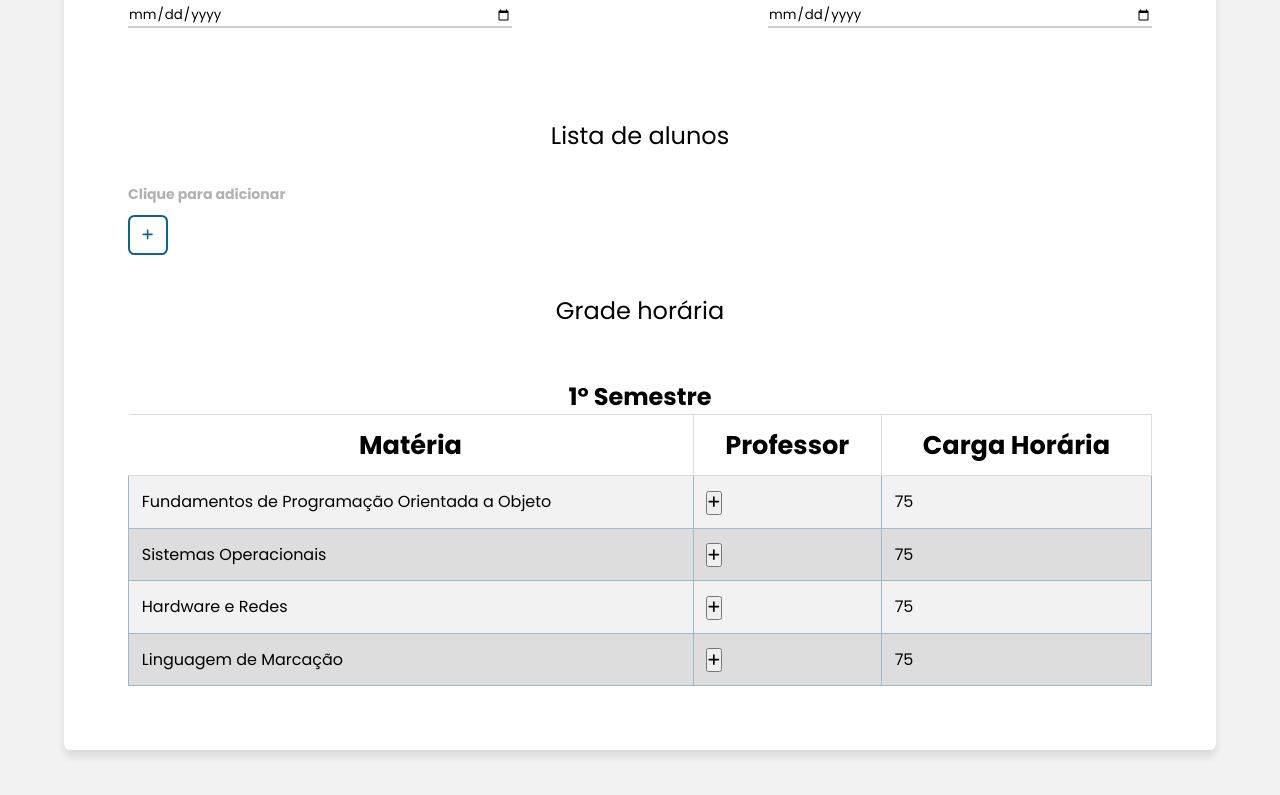
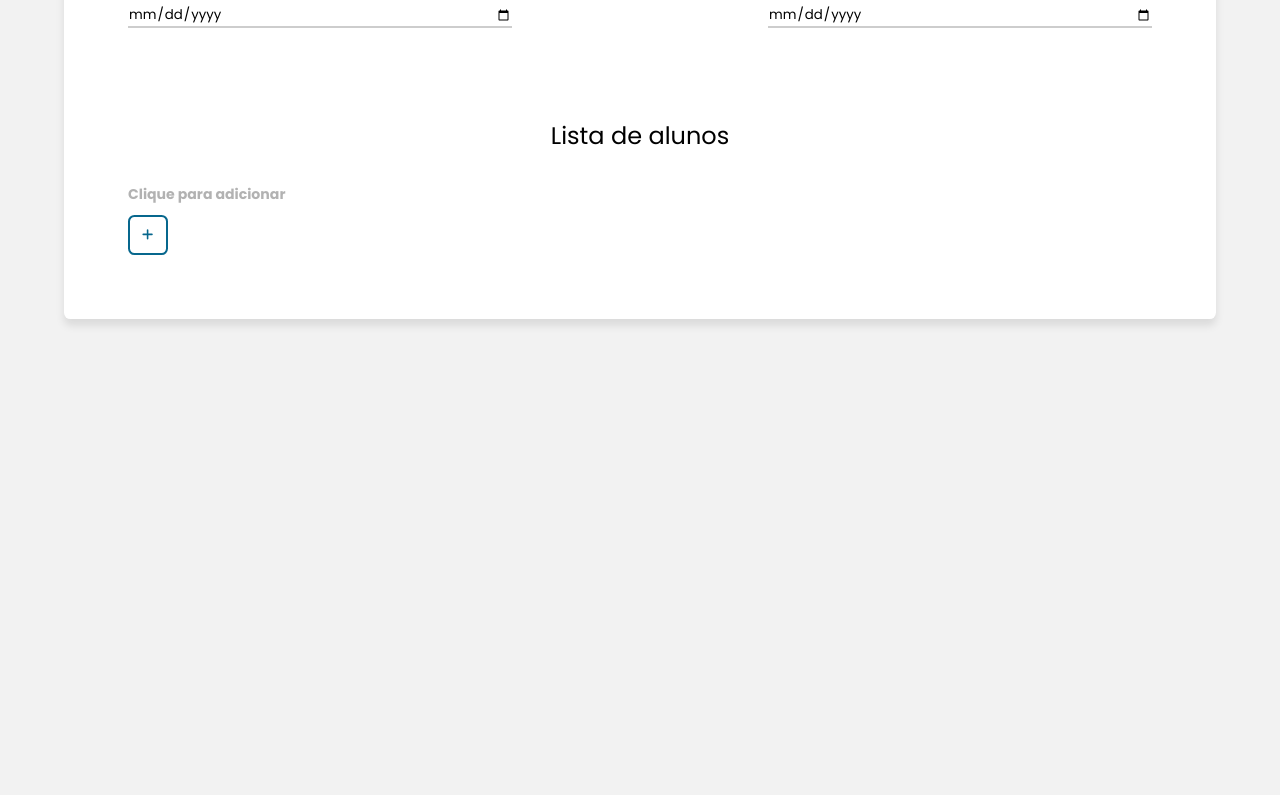
Before and after one commit to larissacoelho21/PlanneEdu-FrontEnd, a React (Vite) app in the folder PlanneEdu_Front/: page /addclass in a window 1280 px wide. Shown: the part 634-1429 px from the top of the page. After the commit the page ends 1004 px from the top, so only its background shows below. Built offline with nearby package versions, Linux system fonts and the light colour scheme.

Commit message:
Continuando página de addclass, criando função pra adicionar um novo estudante na turma (arrumar botões)

```diff
--- a/PlanneEdu_Front/src/Css/Login.css
+++ b/PlanneEdu_Front/src/Css/Login.css
@@ -69,7 +69,7 @@ body {
   padding: 2vw;
   width: 36.5vw;
   height: 4vw;
-  border: rgba(1, 18, 38, 50%) solid 0.11vw;
+  border: rgba(1, 18, 38, 50%) solid 1px;
   border-radius: 0.5vw;
 }
 
@@ -80,7 +80,7 @@ body {
 .inputPassword {
   display: flex;
   justify-content: space-between;
-  border: rgba(1, 18, 38, 50%) solid 0.11vw;
+  border: rgba(1, 18, 38, 50%) solid 1px;
   padding: 1.2vw 2vw;
   border-radius: 0.5vw;
 }
--- a/PlanneEdu_Front/src/Css/Opp/AddClass.css
+++ b/PlanneEdu_Front/src/Css/Opp/AddClass.css
@@ -79,3 +79,48 @@
   color: var(--blue-two);
   border-radius: .5vw;
 }
+
+/* PopUp add estudante */
+.overlay-add-student{
+  position: fixed;
+  top: 0;
+  left: 0;
+  width: 100%;
+  height: 100%;
+  background-color: rgba(0, 0, 0, 0.5);
+  display: flex;
+  justify-content: center;
+  align-items: center;
+}
+
+.popup-add-student {
+  max-width: 40rem;
+  padding: 4vw 5vw;
+  background-color: var(--white);
+  display: flex;
+  flex-direction: column;
+  justify-content: center;
+  align-items: center;
+  border-radius: 0.5vw;
+  box-shadow: 0 4px 8px rgba(0, 0, 0, 0.1);
+}
+
+.popup-add-student input{
+  width: 29vw;
+}
+
+.texts-student h1{
+  color: var(--blue-one);
+  margin-bottom: 8%;
+}
+
+.button-add-student button{
+  width: 15vw;
+  height: 3vw;
+  background-color: var(--blue-two);
+  color: var(--white-one);
+  border: none;
+  border-radius: 0.5vw;
+  cursor: pointer;
+  transition: 0.3s ease;
+}
--- a/PlanneEdu_Front/src/Pages/Opp/AddClass.tsx
+++ b/PlanneEdu_Front/src/Pages/Opp/AddClass.tsx
@@ -4,6 +4,7 @@ import { SubNavbar } from "../../Components/SubNavbar/SubNavbar";
 import "../../Css/Opp/AddClass.css";
 import { faPlus } from "@fortawesome/free-solid-svg-icons";
 import { useState } from "react";
+import { toast } from "sonner";
 
 interface InputFieldProps {
   id: string;
@@ -26,7 +27,7 @@ function InputField({
 
   const handleInputChange = (event: React.ChangeEvent<HTMLInputElement>) => {
     setIsFilled(event.target.value !== "");
-    if (onChange) onChange(event); // Para encaminhar a mudança do valor
+    if (onChange) onChange(event);
   };
 
   return (
@@ -47,9 +48,54 @@ function InputField({
 }
 
 export function AddClass() {
+
+  // TODO criando função de criar estudante e add ele na tabela
+
+  // add estudante
+  interface Student {
+    name: string;
+    surname: string;
+    registration: string;
+  }
+
   const [showPopUpStudent, setShowPopUpStudent] = useState(false);
+  const [students, setStudents] = useState<Student[]>([]);
+  const [nameStudent, setNameStudent] = useState("");
+  const [surnameStudent, setSurnameStudent] = useState("");
+  const [registrationStudent, setRegistrationStudent] = useState("");
 
-  const togglePopUpStudent = () => setShowPopUpStudent(!showPopUpStudent);
+  const togglePopUpStudent = () => {
+    setShowPopUpStudent(!showPopUpStudent);
+
+    if (showPopUpStudent) {
+      setNameStudent("");
+      setSurnameStudent("");
+      setRegistrationStudent("");
+    }
+  };
+
+  const addStudent = () => {
+    if (!nameStudent || !surnameStudent || !registrationStudent) {
+      toast.error("Preencha todos os campos para continuar!");
+      return;
+    }
+
+    const newStudent: Student = {
+      name: nameStudent,
+      surname: surnameStudent,
+      registration: registrationStudent,
+    };
+
+    const updatedStudents = [...students, newStudent].sort((a, b) =>
+      a.name.localeCompare(b.name)
+    );
+    setStudents(updatedStudents);
+
+    togglePopUpStudent();
+    toast.success("Estudante adicionado com sucesso!");
+  };
+
+    // add estudante
 
   return (
     <section className="add-new-class">
@@ -73,11 +119,7 @@ export function AddClass() {
             </select>
           </div>
           <div className="input-addclass">
-            <InputField
-              id="nameclass"
-              label="Nome da turma"
-              type="text"
-            />
+            <InputField id="nameclass" label="Nome da turma" type="text" />
           </div>
           <div className="select-addclass">
             <label htmlFor="" className="label-select">
@@ -124,58 +166,79 @@ export function AddClass() {
           </div>
 
           {showPopUpStudent && (
-            <div className="overlay" onClick={togglePopUpStudent}>
-              <div className="popup-add-student" onClick={(e) => e.stopPropagation()}>
+            <div className="overlay-add-student" onClick={togglePopUpStudent}>
+              <div
+                className="popup-add-student"
+                onClick={(e) => e.stopPropagation()}
+              >
                 <div className="popup-content-student">
                   <div className="texts-student">
                     <h1>Adicione um aluno a esta turma</h1>
+                  </div>
+                </div>
+
+                <div className="forms-add-student">
+                  <div className="name-student">
+                    <InputField
+                      id="nameStudent"
+                      label="Nome do aluno"
+                      type="text"
+                      value={nameStudent}
+                      onChange={(e) => setNameStudent(e.target.value)}
+                    />
+                  </div>
+                  <div className="surname-student">
+                    <InputField
+                      id="surnameStudent"
+                      label="Sobrenomes"
+                      type="text"
+                      value={surnameStudent}
+                      onChange={(e) => setSurnameStudent(e.target.value)}
+                    />
+                  </div>
+                  <div className="registration-student">
+                    <InputField
+                      id="rmStudent"
+                      label="RM"
+                      type="text"
+                      value={registrationStudent}
+                      onChange={(e) => setRegistrationStudent(e.target.value)}
+                    />
+                  </div>
+
+                  <div className="button-student">
+                    <button onClick={addStudent}>Adicionar</button>
+                    <button onClick={togglePopUpStudent}>Cancelar</button>
                   </div>
                 </div>
               </div>
             </div>
           )}
 
-          <div className="timetable-class">
-            <div className="title-add-class">
-              <h1>Grade horária</h1>
-            </div>
-            <div className="add-timetable">
-            <h2 style={{ marginTop: "5%" }}>1° Semestre</h2>
-              <table className="table-timetable">
+          {students.length > 0 && (
+            <table>
               <thead>
                 <tr>
-                    <th>Matéria</th>
-                    <th>Professor</th>
-                    <th>Carga Horária</th>
+                  <th>#</th>
+                  <th>Nome</th>
+                  <th>Matrícula</th>
                 </tr>
               </thead>
               <tbody>
-                  <tr>
-                    <td>Fundamentos de Programação Orientada a Objeto</td>
-                    <td><button><FontAwesomeIcon icon={faPlus} /></button></td>
-                    <td>75</td>
+                {students.map((student, index) => (
+                  <tr key={index}>
+                    <td>{index + 1}</td>
+                    <td>{`${student.name} ${student.surname}`}</td>
+                    <td>{student.registration}</td>
                   </tr>
-                  <tr>
-                    <td>Sistemas Operacionais</td>
-                    <td><button><FontAwesomeIcon icon={faPlus} /></button></td>
-                    <td>75</td>
-                  </tr>
-                  <tr>
-                    <td>Hardware e Redes</td>
-                    <td><button><FontAwesomeIcon icon={faPlus} /></button></td>
-                    <td>75</td>
-                  </tr>
-                  <tr>
-                    <td>Linguagem de Marcação</td>
-                    <td><button><FontAwesomeIcon icon={faPlus} /></button></td>
-                    <td>75</td>
-                  </tr>
+                ))}
               </tbody>
             </table>
-            </div>
-          </div>
+          )}
         </div>
       </form>
+
+
     </section>
   );
 }
```
Lines whose indentation alone changed are shown as unchanged.
